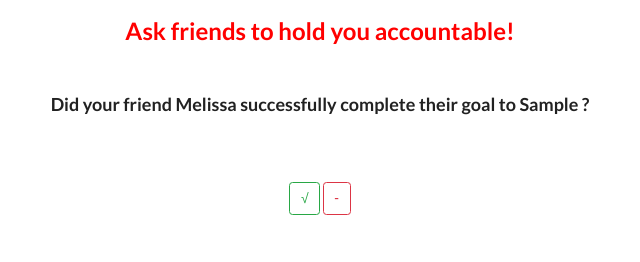
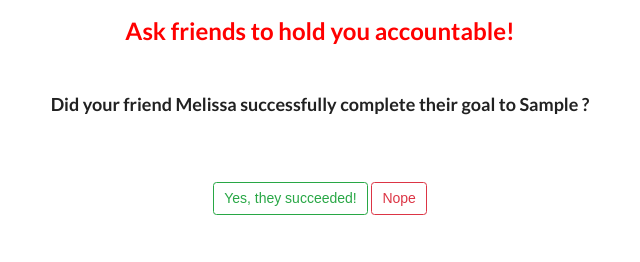
Before and after one commit to MelissaN/Just_Do_It_Dude, a Flask app: page /completion/1 in a window 1280 px wide. Shown: the part 538-800 px from the top of the page, without its empty margins (320-960 px from the left). Run offline with Flask 2, Linux system fonts and the light colour scheme; data comes from the database, SQL or seed files in the repository; tables that the repository leaves empty hold one stand-in row (values such as "Sample post"); some libraries are stand-ins or nearby versions.

Commit message:
improve UX with informative button text

```diff
--- a/JDID/templates/completion.html
+++ b/JDID/templates/completion.html
@@ -15,8 +15,8 @@
     </div><br><br>
     <div class="row justify-content-center">
         <form id='validate-completion' action="/completion_update/{{ goal.id }}" method="GET">
-            <input class="btn btn-info btn-outline-success btn-circle btn-xl" id="complete-true" type="button" value="√">
-            <input class="btn btn-info btn-outline-danger btn-circle btn-xl" id='complete-false' type="button" value="-">
+            <input class="btn btn-info btn-outline-success btn-circle btn-xl" id="complete-true" type="button" value="Yes, they succeeded!">
+            <input class="btn btn-info btn-outline-danger btn-circle btn-xl" id='complete-false' type="button" value="Nope">
         </form>
     </div>
 </div>
```
